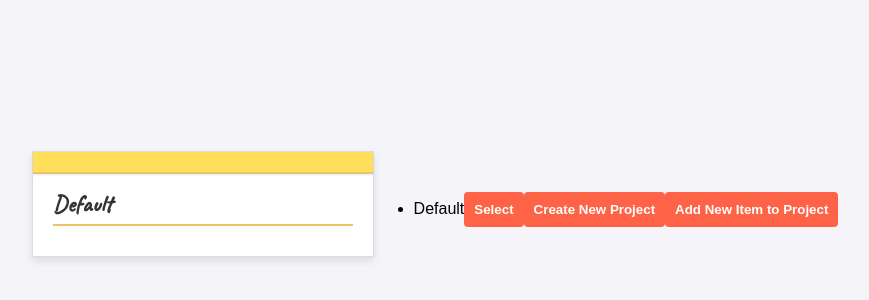
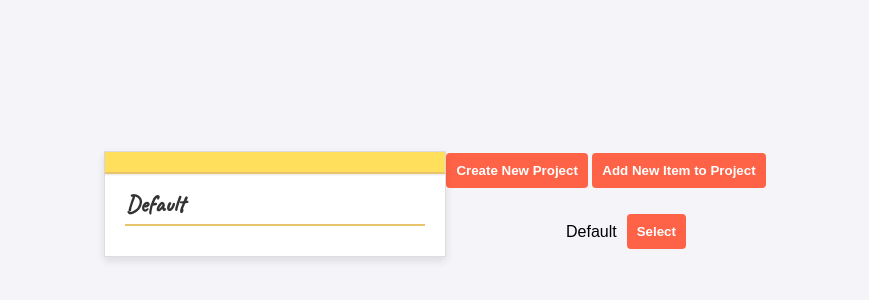
Before and after one commit to new-coder-2006/odin-todo, a website built with webpack: page src/template.html in a window 1280 px wide. Shown: the part 196-496 px from the top of the page, without its empty margins (205-1074 px from the left). Built offline with nearby package versions, Linux system fonts and the light colour scheme.

Commit message:
Began tweaking style of list of projects, as well as tweaking alignment of buttons to create projects and add items

```diff
--- a/src/project-dom.js
+++ b/src/project-dom.js
@@ -93,7 +93,9 @@ export const displayProjects = function() {
 
     for (let i = 0; i < projects.length; i++) {
         const proj = document.createElement("li");
-        proj.textContent = projects[i].name;
+        const textDiv = document.createElement("div");
+        textDiv.textContent = projects[i].name;
+        proj.appendChild(textDiv);
         const selectButton = document.createElement("button");
         selectButton.setAttribute("class", "select");
         selectButton.setAttribute("id", projects[i].name);
--- a/src/styles.css
+++ b/src/styles.css
@@ -108,3 +108,15 @@ button:hover {
     font-family: 'Caveat', cursive; /* Use the handwritten font */
     transform: rotate(-10deg); /* Slight rotation for a more handwritten look */
 }
+
+.my-projects ul li {
+    list-style-type: none;
+    display: flex;
+    align-items: center;
+    justify-content: center;
+}
+
+.my-projects ul li div {
+    padding-right: 10px;
+    padding-top: 10px;
+}
--- a/src/template.html
+++ b/src/template.html
@@ -7,8 +7,10 @@
 </head>
 <body>
     <div class="current-project"></div>
-    <div class="my-projects"></div>
-    <button class="create-project">Create New Project</button>
+    <div class="my-projects">
+        <button class="create-project">Create New Project</button>
+        <button class="add-item">Add New Item to Project</button>
+    </div>
     <dialog class="proj-dialog">
         <form>
             <label for="name">Name of Project</label>
@@ -17,7 +19,6 @@
         <button class="submit-proj">Submit</button>
         <button class="cancel-proj">Cancel</button>
     </dialog>
-    <button class="add-item">Add New Item to Project</button>
     <dialog class="item-dialog">
         <form>
             <label for="title">Title</label>
```
